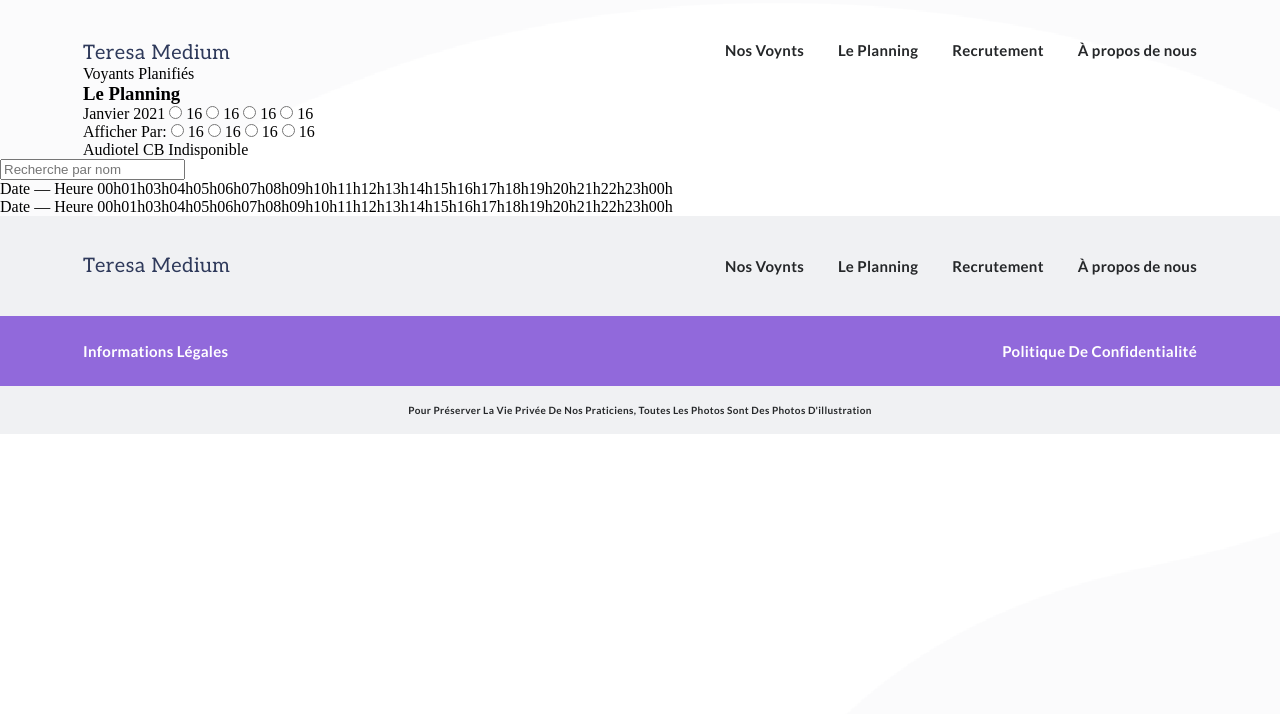
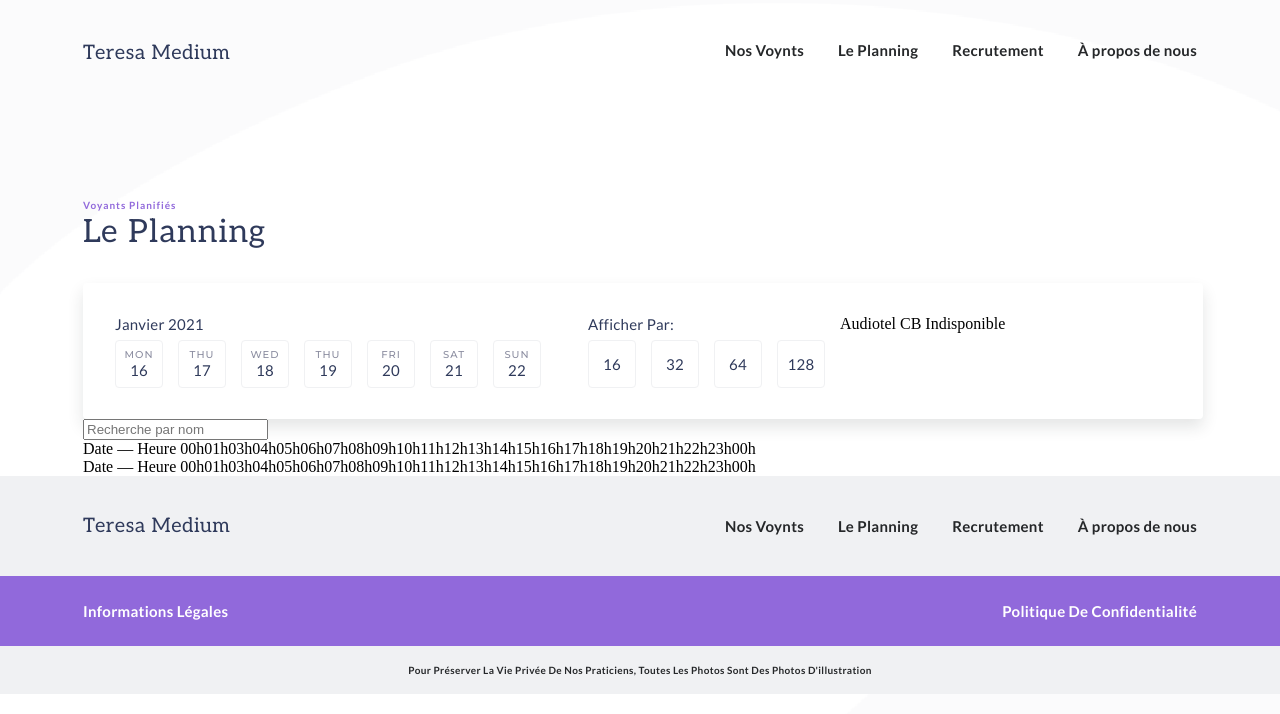
Before and after one commit to fenix1851/frenchMediums, a website: page #src/planning.html in a window 1280 px wide. Shown: the top 714 px of the page. Drawn offline with nearby package versions, Linux system fonts and the light colour scheme; files that its build step writes are made by us from their sources.

Commit message:
added some styles to planning

```diff
--- a/#src/_PlanningMain.html
+++ b/#src/_PlanningMain.html
@@ -1,9 +1,9 @@
 <section class="planningMain-section">
     <div class="container planningMain-container">
         <div class="planningMain-text">
-            <span class="planningMain-suptitle">Voyants Planifiés</span>
+            <span class="planningMain-text-suptitle">Voyants Planifiés</span>
             <!-- /.planningMain-suptitle -->
-            <h3 class="planningMain-title">Le Planning</h3>
+            <h3 class="planningMain-text-title">Le Planning</h3>
             <!-- /.planningMain-title -->
         </div>
         <!-- /.planningMain-text -->
@@ -11,36 +11,49 @@
             <div class="planningMain-filters-weekdays">
                 <span class="planningMain-filters-weekdays__title">Janvier 2021</span>
                 <!-- /.planningMain-filters-weekdays__title -->
+                <div class="planningMain-filters-weekdays-buttons">
                     <input type="radio" class="planningMain-filters-weekdays-radio__button" name="planningMain-filters-weekdays" id="planningMain-filters-weekdays-radio__button1">
-                <label for="planningMain-filters-weekdays-radio__button1" class="planningMain-filters-weekdays-radio__label">16</label>
+                    <label for="planningMain-filters-weekdays-radio__button1" class="planningMain-filters-weekdays-radio__label"><span class="planningMain-filters-weekdays__weekday">Mon</span> <span class="planningMain-filters-weekdays__dayNumber">16</span></label>
                     <!-- /.planningMain-filters-weekdays-radio__label -->
                     <input type="radio" class="planningMain-filters-weekdays-radio__button" name="planningMain-filters-weekdays" id="planningMain-filters-weekdays-radio__button2">
-                <label for="planningMain-filters-weekdays-radio__button2" class="planningMain-filters-weekdays-radio__label">16</label>
+                    <label for="planningMain-filters-weekdays-radio__button2" class="planningMain-filters-weekdays-radio__label"><span class="planningMain-filters-weekdays__weekday">thu</span> <span class="planningMain-filters-weekdays__dayNumber">17</span></label>
                     <!-- /.planningMain-filters-weekdays-radio__label -->
                     <input type="radio" class="planningMain-filters-weekdays-radio__button" name="planningMain-filters-weekdays" id="planningMain-filters-weekdays-radio__button3">
-                <label for="planningMain-filters-weekdays-radio__button3" class="planningMain-filters-weekdays-radio__label">16</label>
+                    <label for="planningMain-filters-weekdays-radio__button3" class="planningMain-filters-weekdays-radio__label"><span class="planningMain-filters-weekdays__weekday">wed</span> <span class="planningMain-filters-weekdays__dayNumber">18</span></label>
                     <!-- /.planningMain-filters-weekdays-radio__label -->
                     <input type="radio" class="planningMain-filters-weekdays-radio__button" name="planningMain-filters-weekdays" id="planningMain-filters-weekdays-radio__button4">
-                <label for="planningMain-filters-weekdays-radio__button4" class="planningMain-filters-weekdays-radio__label">16</label>
+                    <label for="planningMain-filters-weekdays-radio__button4" class="planningMain-filters-weekdays-radio__label"><span class="planningMain-filters-weekdays__weekday">thu</span> <span class="planningMain-filters-weekdays__dayNumber">19</span></label>
+                    <!-- /.planningMain-filters-weekdays-radio__label -->
+                    <input type="radio" class="planningMain-filters-weekdays-radio__button" name="planningMain-filters-weekdays" id="planningMain-filters-weekdays-radio__button4">
+                    <label for="planningMain-filters-weekdays-radio__button4" class="planningMain-filters-weekdays-radio__label"><span class="planningMain-filters-weekdays__weekday">fri</span> <span class="planningMain-filters-weekdays__dayNumber">20</span></label>
+                    <!-- /.planningMain-filters-weekdays-radio__label -->
+                    <input type="radio" class="planningMain-filters-weekdays-radio__button" name="planningMain-filters-weekdays" id="planningMain-filters-weekdays-radio__button4">
+                    <label for="planningMain-filters-weekdays-radio__button4" class="planningMain-filters-weekdays-radio__label"><span class="planningMain-filters-weekdays__weekday">sat</span> <span class="planningMain-filters-weekdays__dayNumber">21</span></label>
+                    <!-- /.planningMain-filters-weekdays-radio__label -->
+                    <input type="radio" class="planningMain-filters-weekdays-radio__button" name="planningMain-filters-weekdays" id="planningMain-filters-weekdays-radio__button4">
+                    <label for="planningMain-filters-weekdays-radio__button4" class="planningMain-filters-weekdays-radio__label"><span class="planningMain-filters-weekdays__weekday">sun</span> <span class="planningMain-filters-weekdays__dayNumber">22</span></label>
                     <!-- /.planningMain-filters-weekdays-radio__label -->
                 </div>
             </div>
+
             <!-- /.planningMain-filters-weekdays -->
             <div class="planningMain-filters-countOnPage">
                 <span class="planningMain-filters-countOnPage__title">Afficher Par:</span>
                 <!-- /.planningMain-filters-countOnPage__title -->
+                <div class="planningMain-filters-countOnPage-buttons">
                 <input type="radio" class="planningMain-filters-countOnPage-radio__button" name="planningMain-filters-countOnPage" id="planningMain-filters-countOnPage-radio__button1">
                 <label for="planningMain-filters-countOnPage-radio__button1" class="planningMain-filters-countOnPage-radio__label">16</label>
                 <!-- /.planningMain-filters-countOnPage-radio__label -->
                 <input type="radio" class="planningMain-filters-countOnPage-radio__button" name="planningMain-filters-countOnPage" id="planningMain-filters-countOnPage-radio__button2">
-                <label for="planningMain-filters-countOnPage-radio__button2" class="planningMain-filters-countOnPage-radio__label">16</label>
+                <label for="planningMain-filters-countOnPage-radio__button2" class="planningMain-filters-countOnPage-radio__label">32</label>
                 <!-- /.planningMain-filters-countOnPage-radio__label -->
                 <input type="radio" class="planningMain-filters-countOnPage-radio__button" name="planningMain-filters-countOnPage" id="planningMain-filters-countOnPage-radio__button3">
-                <label for="planningMain-filters-countOnPage-radio__button3" class="planningMain-filters-countOnPage-radio__label">16</label>
+                <label for="planningMain-filters-countOnPage-radio__button3" class="planningMain-filters-countOnPage-radio__label">64</label>
                 <!-- /.planningMain-filters-countOnPage-radio__label -->
                 <input type="radio" class="planningMain-filters-countOnPage-radio__button" name="planningMain-filters-countOnPage" id="planningMain-filters-countOnPage-radio__button4">
-                <label for="planningMain-filters-countOnPage-radio__button4" class="planningMain-filters-countOnPage-radio__label">16</label>
+                <label for="planningMain-filters-countOnPage-radio__button4" class="planningMain-filters-countOnPage-radio__label">128</label>
                 <!-- /.planningMain-filters-countOnPage-radio__label -->
+            </div>
             </div>
             <div class="planningMain-filters-flags">
                 <span class="planningMain-filters-flags__flag">Audiotel</span>
--- /dev/null
+++ b/#src/sass/blocks/_planningMain.sass
@@ -0,0 +1,143 @@
+.planningMain
+    &-section
+        margin-top: 130px
+    &-text
+        margin-right: auto
+        margin-bottom: 32px
+        &-suptitle
+            color: #9169db
+            font-family: Lato
+            font-size: 10px
+            font-weight: 700
+            font-style: normal
+            letter-spacing: 0.96px
+            line-height: normal
+        &-title
+            color: #2f3a5b
+            font-family: Aleo
+            font-size: 32px
+            font-weight: 400
+            font-style: normal
+            letter-spacing: 1.22px
+            line-height: normal
+    &-filters
+        width: 1120px
+        height: 136px
+        box-shadow: 0 8px 16px rgba(37, 39, 41, 0.12)
+        border-radius: 4px
+        background-color: #ffffff
+        display: flex
+        padding: 32px
+        &-weekdays
+            display: flex
+            flex-direction: column
+            align-items: flex-start
+            margin-right: 32px
+            &__weekday
+                text-transform: uppercase
+                color: #8c8ea1
+                font-family: Montserrat
+                font-size: 10px
+                font-weight: 500
+                font-style: normal
+                letter-spacing: 1px
+                line-height: normal
+            &__dayNumber
+                color: #2f3a5b
+                font-family: Lato
+                font-size: 15px
+                font-weight: 400
+                font-style: normal
+                letter-spacing: 0.28px
+                line-height: 19px
+            &-buttons
+                display: flex
+            &__title
+                color: #2f3a5b
+                font-family: Lato
+                font-size: 15px
+                font-weight: 400
+                font-style: normal
+                letter-spacing: 0.28px
+                line-height: 19px
+                margin-bottom: 6px
+            &-radio
+                &__label
+                    display: flex
+                    align-items: center
+                    justify-content: center
+                    flex-direction: column
+                    width: 48px
+                    height: 48px
+                    border-radius: 4px
+                    border: 1px solid #f0f1f3
+                    background-color: #ffffff
+                    margin-right: 15px
+                    color: #2f3a5b
+                    font-family: Lato
+                    font-size: 15px
+                    font-weight: 400
+                    font-style: normal
+                    letter-spacing: 0.28px
+                    line-height: 19px
+                    -moz-transition: 0.2s 0.1s ease-in
+                    -o-transition: 0.2s 0.1s ease-in
+                    -webkit-transition: 0.2s 0.1s ease-in
+                    &:hover
+                        cursor: pointer
+                &__button
+                    display: none
+                    &:checked
+                        & .planningMain-filters-weekdays__weekday
+                            color: #fff
+                        & .planningMain-filters-weekdays__dayNumber
+                            color: #fff
+                        & + label
+                            border: 1px solid #9169db
+                            background-color: #9169db
+                            color: #ffffff
+        &-countOnPage
+            display: flex
+            flex-direction: column
+            align-items: flex-start
+            &-buttons
+                display: flex
+            &__title
+                color: #2f3a5b
+                font-family: Lato
+                font-size: 15px
+                font-weight: 400
+                font-style: normal
+                letter-spacing: 0.28px
+                line-height: 19px
+                margin-bottom: 6px
+            &-radio
+                &__label
+                    display: flex
+                    align-items: center
+                    justify-content: center
+                    width: 48px
+                    height: 48px
+                    border-radius: 4px
+                    border: 1px solid #f0f1f3
+                    background-color: #ffffff
+                    margin-right: 15px
+                    color: #2f3a5b
+                    font-family: Lato
+                    font-size: 15px
+                    font-weight: 400
+                    font-style: normal
+                    letter-spacing: 0.28px
+                    line-height: 19px
+                    -moz-transition: 0.2s 0.1s ease-in
+                    -o-transition: 0.2s 0.1s ease-in
+                    -webkit-transition: 0.2s 0.1s ease-in
+                    &:hover
+                        cursor: pointer
+                &__button
+                    display: none
+                    &:checked
+                        & + label
+                            border: 1px solid #9169db
+                            background-color: #9169db
+                            color: #ffffff
--- a/#src/sass/styles.sass
+++ b/#src/sass/styles.sass
@@ -3,3 +3,4 @@
 @import blocks/_hero.sass
 @import blocks/_main.sass
 @import blocks/_footer.sass
+@import blocks/_planningMain.sass
```
Also changed, not shown: dist/css/styles.css, dist/planning.html. Lines whose indentation alone changed are shown as unchanged.
